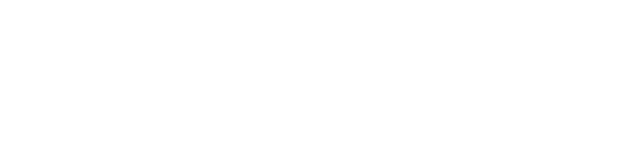
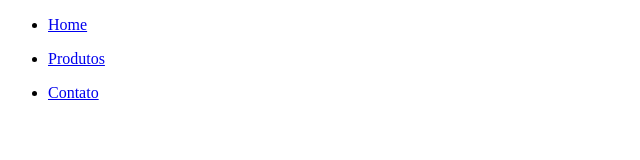
Before and after one commit to GustavoRMendes/js-basico, a plain HTML site: page arrays/index.html in a window 1280 px wide. Shown: the whole page, without its empty margins (0-640 px from the left). Drawn offline with Linux system fonts and the light colour scheme.

Commit message:
forEach link.href

```diff
--- a/arrays/index.html
+++ b/arrays/index.html
@@ -6,6 +6,11 @@
   <title>Document</title>
 </head>
 <body>
+  <nav>
+    <ul><li><a href="./">Home</a></li></ul>
+    <ul><li><a href="./jss">Produtos</a></li></ul>
+    <ul><li><a href="./ksms">Contato</a></li></ul>
+  </nav>
   <script src="script.js"></script>
 </body>
 </html>
--- a/arrays/script.js
+++ b/arrays/script.js
@@ -13,3 +13,11 @@ const numbers = [1, 2, 3,]
 numbers.forEach(n => {
   console.log(n);
 })
+
+
+const links = document.querySelectorAll("nav a");
+console.log(links)
+
+links.forEach(link => {
+  console.log(link.href);
+})
```
